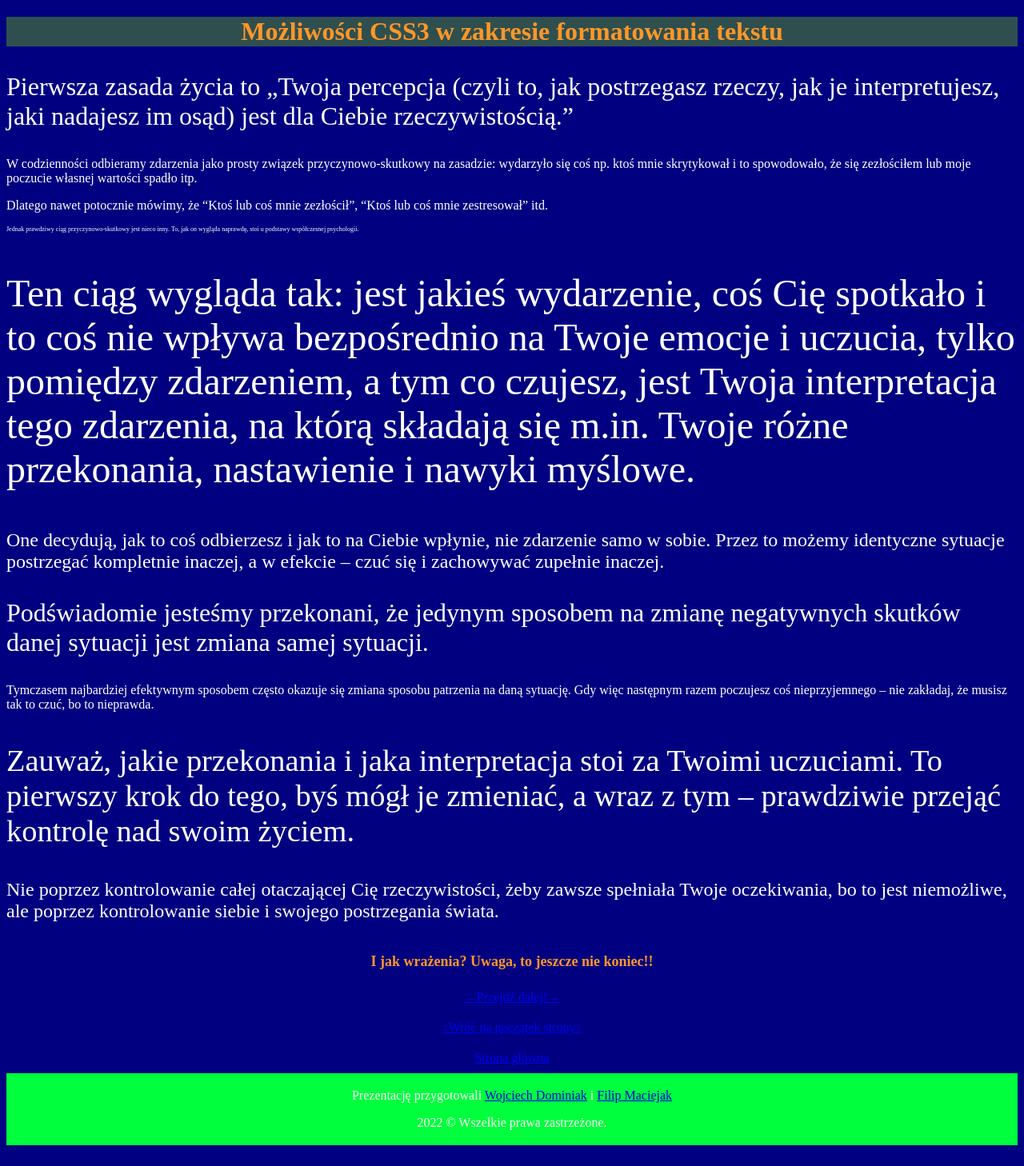
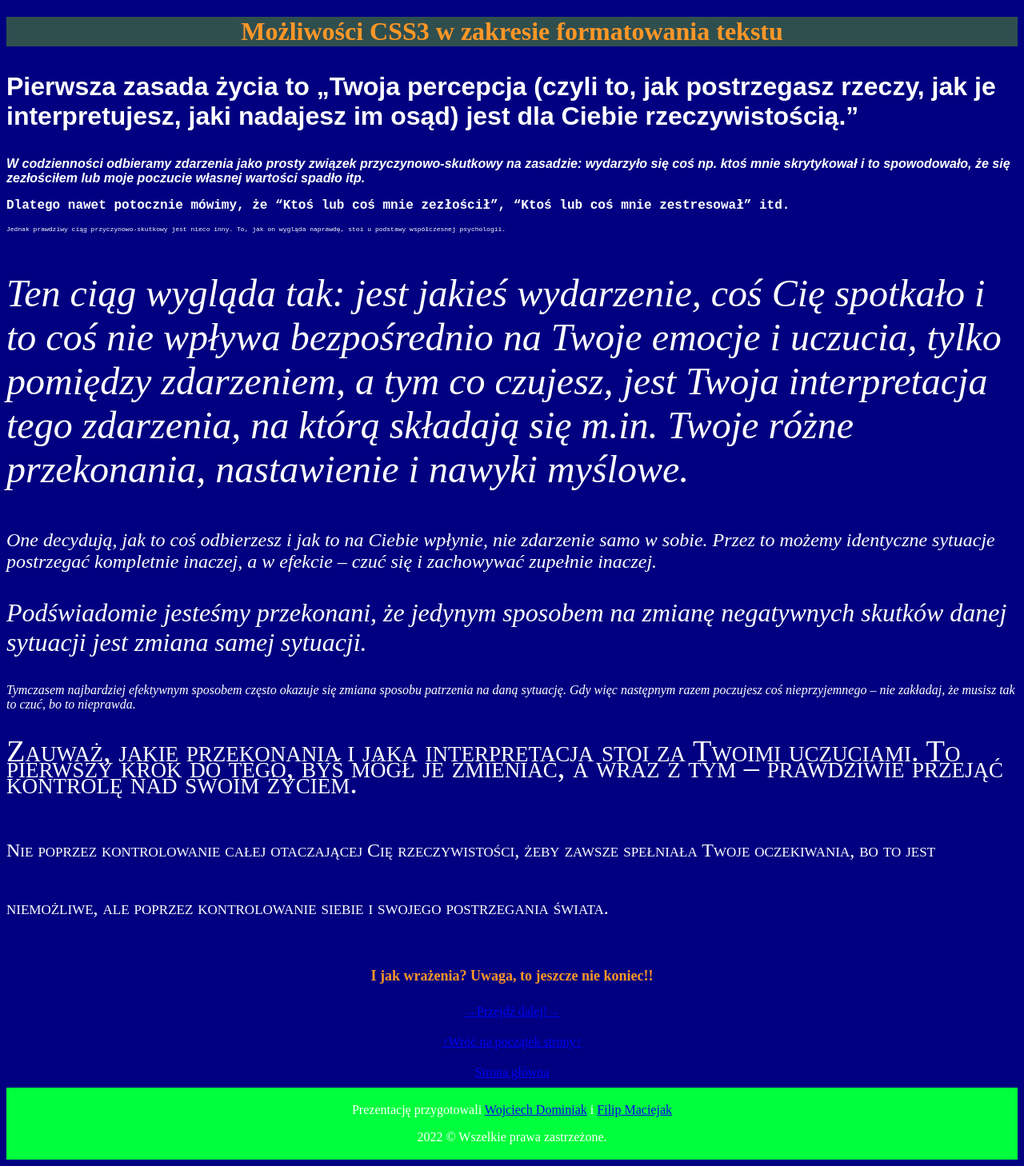
Before and after one commit to filipmaciejak/web-lab, a PHP site: page /text.html in a window 1280 px wide. Shown: the whole page at 80% size. Before the commit the page ends 1432 px from the top, so only its background shows below. Run offline with PHP 8.4, Linux system fonts and the light colour scheme.

Commit message:
Done task 7

```diff
--- a/List_3/box-model.css
+++ b/List_3/box-model.css
@@ -117,9 +117,7 @@
     clear: both;
     margin: 100px 0;
     top: 10px;
-    border-style: solid;
-    border-width: 3px;
-    border-color: magenta;
+    border: 3px solid magenta;
 }
 
 footer
--- a/List_3/text.css
+++ b/List_3/text.css
@@ -12,25 +12,68 @@ h1
 
 .paragraph { color: white; }
 
-#paragraph1 { font-size: 2em; }
+#paragraph1
+{
+    font-size: 2em;
+    font-weight: 900;
+    font-family: Arial, Helvetica, sans-serif;
+}
 
-#paragraph2 { font-size: 1em; }
+#paragraph2
+{
+    font-size: 1em;
+    font-weight: bolder;
+    font-style: italic;
+    font-family: Arial, Helvetica, sans-serif;
+}
 
-#paragraph3 { font-size: 100%; }
+#paragraph3
+{
+    font: bold 100% 'Courier New', monospace;
+}
 
-#paragraph4 { font-size: 50%; }
+#paragraph4
+{
+    font: 50% 'Courier New', monospace;
+}
 
-#paragraph5 { font-size: 48px; }
+#paragraph5
+{
+    font-size: 48px;
+    font-style: oblique;
+}
 
-#paragraph6 { font-size: 24px; }
+#paragraph6
+{
+    font-size: 24px;
+    font-style: oblique;
+}
 
-#paragraph7 { font-size: 24pt; }
+#paragraph7
+{
+    font-size: 24pt;
+    font-style: oblique;
+}
 
-#paragraph8 { font-size: 12pt; }
+#paragraph8
+{
+    font-size: 12pt;
+    font-style: oblique;
+}
 
-#paragraph9 { font-size: 3vw; }
+#paragraph9
+{
+    font-size: 3vw;
+    font-variant: small-caps;
+    line-height: 20px;
+}
 
-#paragraph10 { font-size: 3vh; }
+#paragraph10
+{
+    font-size: 3vh;
+    font-variant: small-caps;
+    line-height: 3;
+}
 
 .link { text-align: center; padding: 10px;}
 
```
